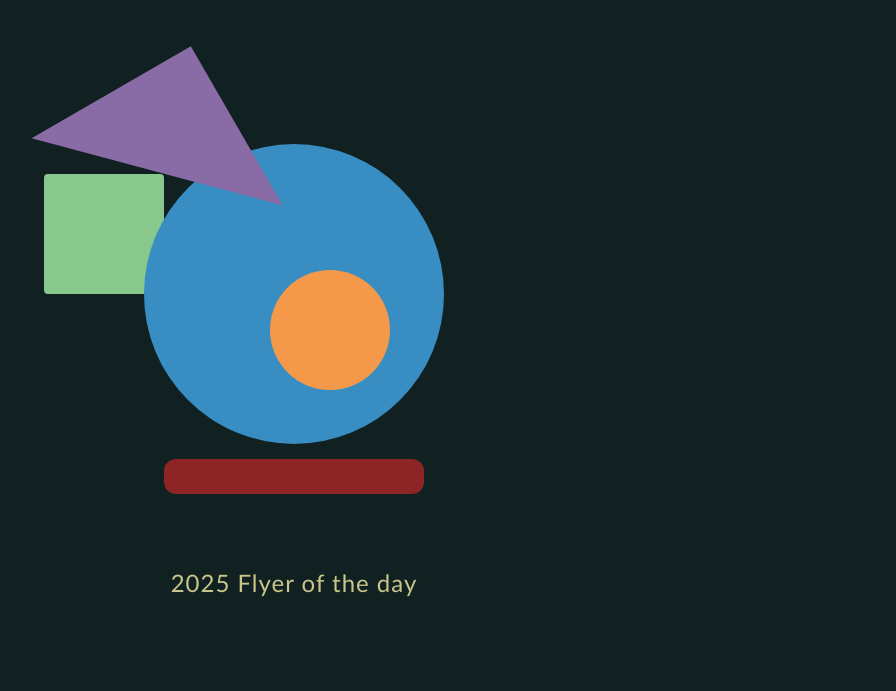
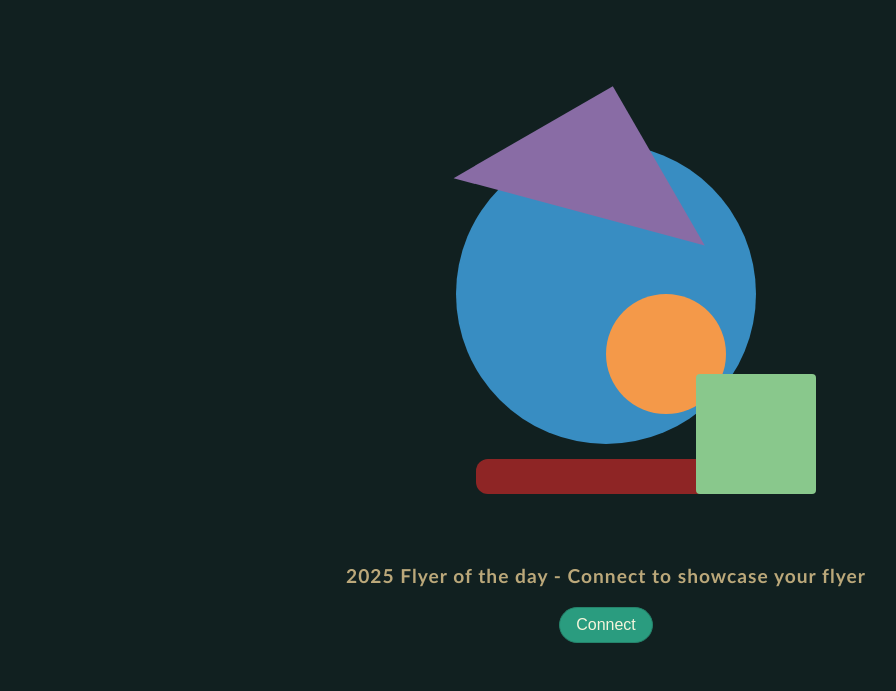
Before and after one commit to nbarnoon/Responsive-page, a plain HTML site: page index.html in a window 1280 px wide. Shown: the part 244-935 px from the top of the page, without its empty margins (34-930 px from the left). Before the commit the page ends 893 px from the top, so only its background shows below. Drawn offline with Linux system fonts and the light colour scheme.

Commit message:
Update index.html

```diff
--- a/index.html
+++ b/index.html
@@ -12,9 +12,20 @@
                 font-family: 'Segoe UI', Tahoma, Geneva, Verdana, sans-serif;
                 text-align: center;
                 padding: 20px;
-                max-width: 600px;
+               /* max-width: 600px; */
 
             }
+
+            /*
+            .flyer-container {
+                border: 4px solid rgb(224, 224, 224);
+                padding: 20px;
+                margin: 20px auto;
+                max-width: 700px;
+                background-color: rgb(32, 34, 34);
+                color: rgb(218, 216, 216);
+            }
+            */
 
             header{
                 margin: 20px 0;
@@ -28,14 +39,7 @@
                 font-size: 1.6rem;
             }
 
-            /*
-            .flyer-container {
-                border: 4px solid rgb(224, 224, 224);
-                padding: 20px;
-                margin: 20px auto;
-                max-width: 700px;
-            }
-            */
+
 
             .shapes {
                 position: relative; /* allowing childern inside */
@@ -61,7 +65,6 @@
                 top: 20px;
                 width: 60px;
                 height: 60px;
-                transform: translate(-20%, -20%);
                 border-radius: 50%;
                 background-color: rgb(244, 238, 114);
             }
@@ -78,6 +81,30 @@
 
             }
 
+            /* CTA container */
+            .cta {
+                display: flex;
+                justify-content: center;
+                gap: 10px;
+                margin: 20px 0;
+            }
+
+            /* pill button */
+            .btn {
+                padding: 8px 16px;
+                border-radius: 999px;
+                background-color: rgb(42, 156, 127);
+                color: beige;
+                border: 1px solid rgb(37, 131, 107);
+                text-decoration: none;
+                font-family: Arial, "Helvetica Neue", Helvetica, sans-serif;
+                font-size: 1rem;
+                display: inline;
+
+            }
+
+
+
             /* tablet */
             @media (min-width: 600px) and (max-width: 999px) {
                 body {
@@ -88,12 +115,13 @@
                     padding: 30px;
                 }
 
-                p {
-                    font-size: 1.25rem;
-                }
 
                 header, footer {
                     text-align: left;
+                }
+
+                p {
+                    font-size: 1.25rem;
                 }
 
                 /*
@@ -120,7 +148,6 @@
                     background-color: rgb(233, 146, 58);
                     left: 50%;
                     top: 50%;
-                    transform: translate(95x, -95px);
                 }
 
                 .bar {
@@ -130,9 +157,12 @@
                     bottom: 70px;
                     transform: translateX(-50%) rotate(8deg);
                 }
+                .cta {
+                    justify-content: flex-start;
+                }
 
                 footer p {
-                    font: 9.0rem;
+                    font-size: 0.9rem;
                     font-family:Verdana, Geneva, Tahoma, sans-serif;
                     letter-spacing: 1px;
                     color:rgb(162, 194, 201)
@@ -144,7 +174,8 @@
                 body {
                     background-color: rgb(17, 32, 32);
                     font-family: Impact, Haettenschweiler, 'Arial Narrow Bold', sans-serif;
-                    color:rgb(150, 167, 167);
+                    color:rgb(187, 182, 169);
+                    text-align: center;
                 }
 
                 header{
@@ -157,7 +188,7 @@
 
                 p {
                     font-size: 1.5rem;
-                    font-weight: medium;
+                    font-weight: 600;
                 }
                 /*
                 .flyer-container {
@@ -187,7 +218,7 @@
                     left: 50%;
                     top: 50%;
                     background-color: rgb(244, 153, 73);
-                    transform: translate(35x, -35px);
+
                 }
 
                 .bar {
@@ -205,6 +236,7 @@
                     /* background-color: rgb(137, 108, 165);
                     left: 22%;
                     top: 10%;*/
+                    position: absolute;
                     left: 22%;
                     top:8%;
                     transform: rotate(15deg);
@@ -215,17 +247,25 @@
                     height: 120px;
                     border-radius: 4px;
                     background-color: rgb(137, 200, 140);
+                    position: absolute;
                     right: 8%;
                     bottom: 10%;
 
                   /*  transform: rotate(10deg); */
                 }
 
+                .cta {
+                    justify-content: center;
+                    max-width: 500px;
+                    margin-inline: auto;
+                    width: 100;
+                }
+
                 footer p {
-                    font: 1.0rem;
+                    font-size: 1.2rem;
                     font-family: 'Gill Sans', 'Gill Sans MT', Calibri, 'Trebuchet MS', sans-serif;
                     letter-spacing: 1px;
-                    color:rgb(201, 198, 139)
+                    color:rgb(187, 168, 122);
                 }
             }
 
@@ -251,7 +291,12 @@
             </section>
         </main>
         <footer>
-            <p> 2025 Flyer of the day</p>
+            <p> 2025 Flyer of the day - Connect to showcase your flyer</p>
+
+            <div class="cta">
+                <a class="btn" href="mailto:you@hello.com">Connect</a>
+
+            </div>
         </footer>
     </body>
     </html>
```
